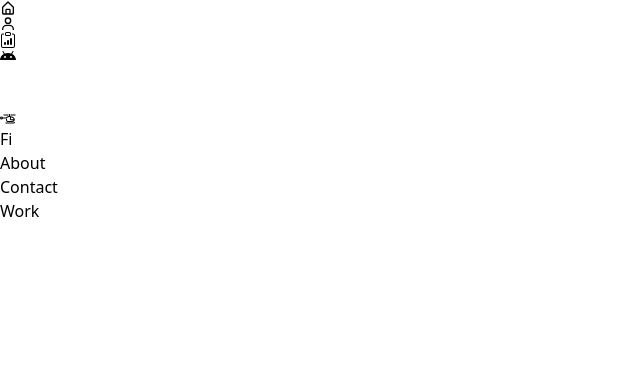
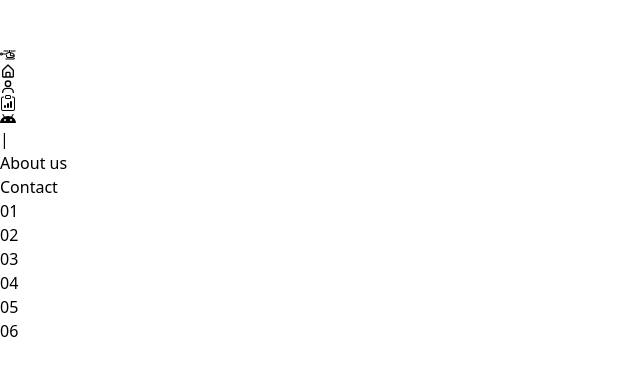
Before and after one commit to wtfrowl/PersonalWeb, a React (Vite) app: page / in a window 1280 px wide. Shown: the top 376 px of the page, without its empty margins (0-640 px from the left). Built offline with nearby package versions, Linux system fonts and the light colour scheme.

Commit message:
Changesss

```diff
--- a/src/App.jsx
+++ b/src/App.jsx
@@ -9,12 +9,14 @@ function App() {
 
   return (
     <div className="bg-gradient-to-b from-yellow-500 to-green-500 md:from-purple-500 md:to-yellow-300 bg-no-repeat bg-cover-overflow-hidden text-white ">
+
+     <Header/>
      <Nav/>
-     <Header/>
      <Banner/>
      <About/>
      <Contact/>
      <Work/>
+
     <div className="h-[4000px] sm:h-0"></div>
     </div>
   )
--- a/src/components/About.jsx
+++ b/src/components/About.jsx
@@ -1,6 +1,14 @@
 const About = ()=>{
     return(
-        <div id="about" className="py-8 lg:py-24 lg:h-screen flex items-center">About</div>
+        <div id="about" className="py-8 lg:py-24 lg:h-screen flex items-center justify-center text-4xl min-h-[85vh] lg:min-h-[78vh]">
+About us
+
+
+
+
+
+
+        </div>
 
 
         )
--- a/src/components/Banner.jsx
+++ b/src/components/Banner.jsx
@@ -1,7 +1,11 @@
 import {TypeAnimation} from "react-type-animation";
 const Banner = ()=>{
     return(
-        <div id="home" className="h-screen lg:py-24 flex justify-center ">
+        <>
+        <div className="h-10" id="home"></div>
+
+        <div  className="min-h-[85vh] lg:min-h-[78vh] mt-10 lg:py-24 flex justify-center z-0 ">
+
 <div className="text-[100px]">
            <TypeAnimation sequence={[
             ' Coming Soon',
@@ -19,8 +23,9 @@ const Banner = ()=>{
 
         />
         </div>
-    </div>
+        </div>
 
+        </>
 
 
 
--- a/src/components/Contact.jsx
+++ b/src/components/Contact.jsx
@@ -1,6 +1,6 @@
 const Contact = ()=>{
     return(
-        <div id="contact" className="py-8 lg:py-24 lg:h-screen flex items-center">Contact</div>
+        <div id="contact" className="py-8 lg:py-24 lg:h-screen flex items-center justify-center text-4xl min-h-[85vh] lg:min-h-[78vh]">Contact</div>
 
 
         )
--- a/src/components/Header.jsx
+++ b/src/components/Header.jsx
@@ -3,9 +3,9 @@ import { LiaHelicopterSolid } from "react-icons/lia";
 
 const Header = ()=>{
     return(
-    <div className='sticky top-0'>
+    <div className='sticky top-0 z-50 '>
 
-       <header className="flex bg-white/20 h-20 justify-between md:justify-evenly items-center">
+       <header className="flex bg-yellow-100/20 h-20 justify-between md:justify-evenly items-center">
       <div className="mx-5"><img src={wtfrowl} /></div>
       <div className="mx-5"><LiaHelicopterSolid  className='curoser-pointer w-[45px] h-[45px]'/></div>
 
--- a/src/components/Work.jsx
+++ b/src/components/Work.jsx
@@ -1,6 +1,22 @@
 const Work = ()=>{
     return(
-        <div id="work" className="py-8 lg:py-24 lg:h-screen flex items-center">Work</div>
+        <div id="work" className="py-8 lg:py-24 lg:h-screen flex items-center justify-center text-4xl min-h-[85vh] lg:min-h-[78vh]">
+
+
+
+<div className="grid gap-x-8 gap-y-4 grid-cols-1 lg:grid-cols-3">
+  <div className="w-[200px] h-[200px] bg-cyan-400/30 border rounded-lg">01</div>
+  <div className="w-[200px] h-[200px] bg-cyan-400/30 border rounded-lg">02</div>
+  <div className="w-[200px] h-[200px] bg-cyan-400/30 border rounded-lg">03</div>
+  <div className="w-[200px] h-[200px] bg-cyan-400/30 border rounded-lg">04</div>
+  <div className="w-[200px] h-[200px] bg-cyan-400/30 border rounded-lg">05</div>
+  <div className="w-[200px] h-[200px]0 bg-cyan-400/30 border rounded-lg">06</div>
+</div>
+
+
+
+
+        </div>
 
 
         )
```
